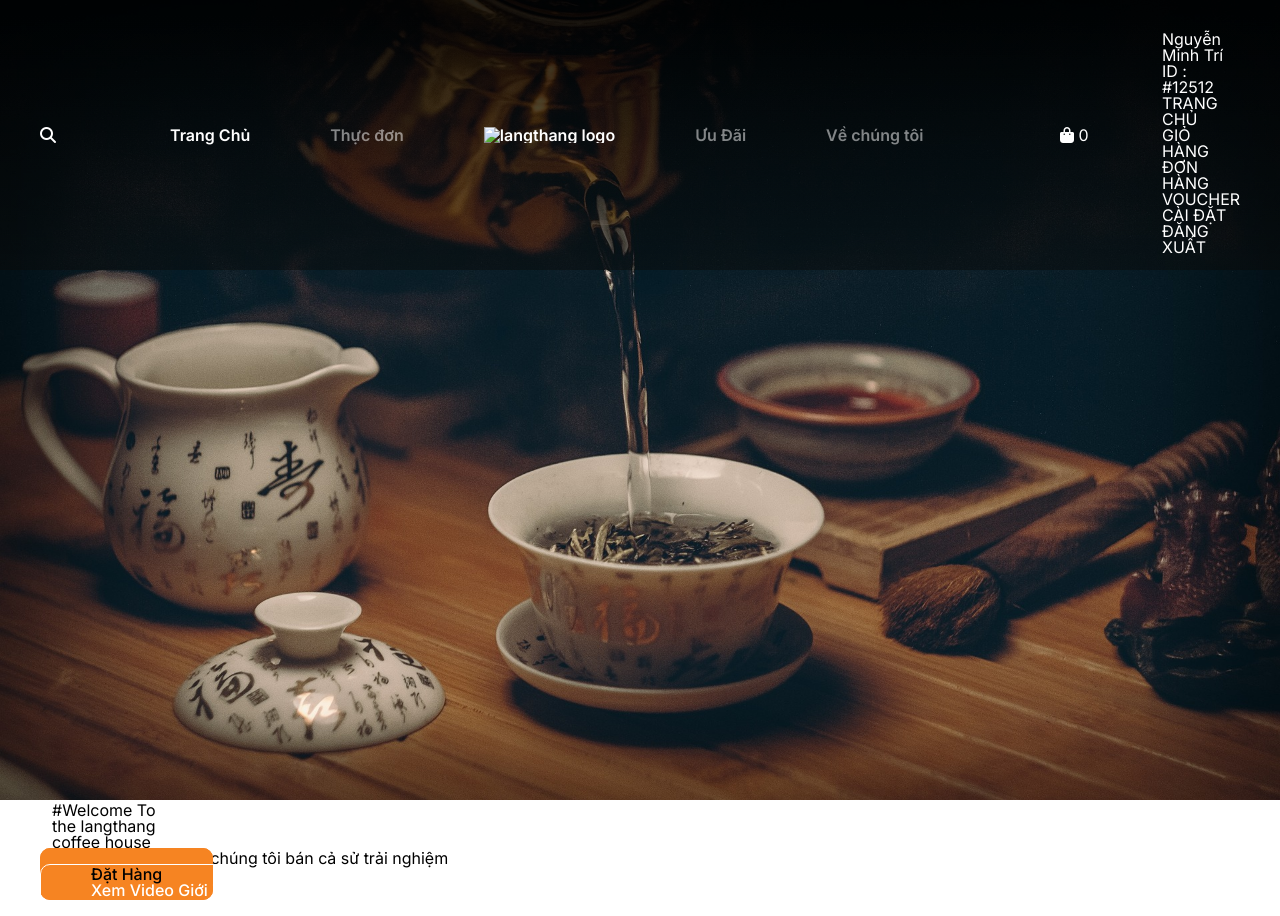
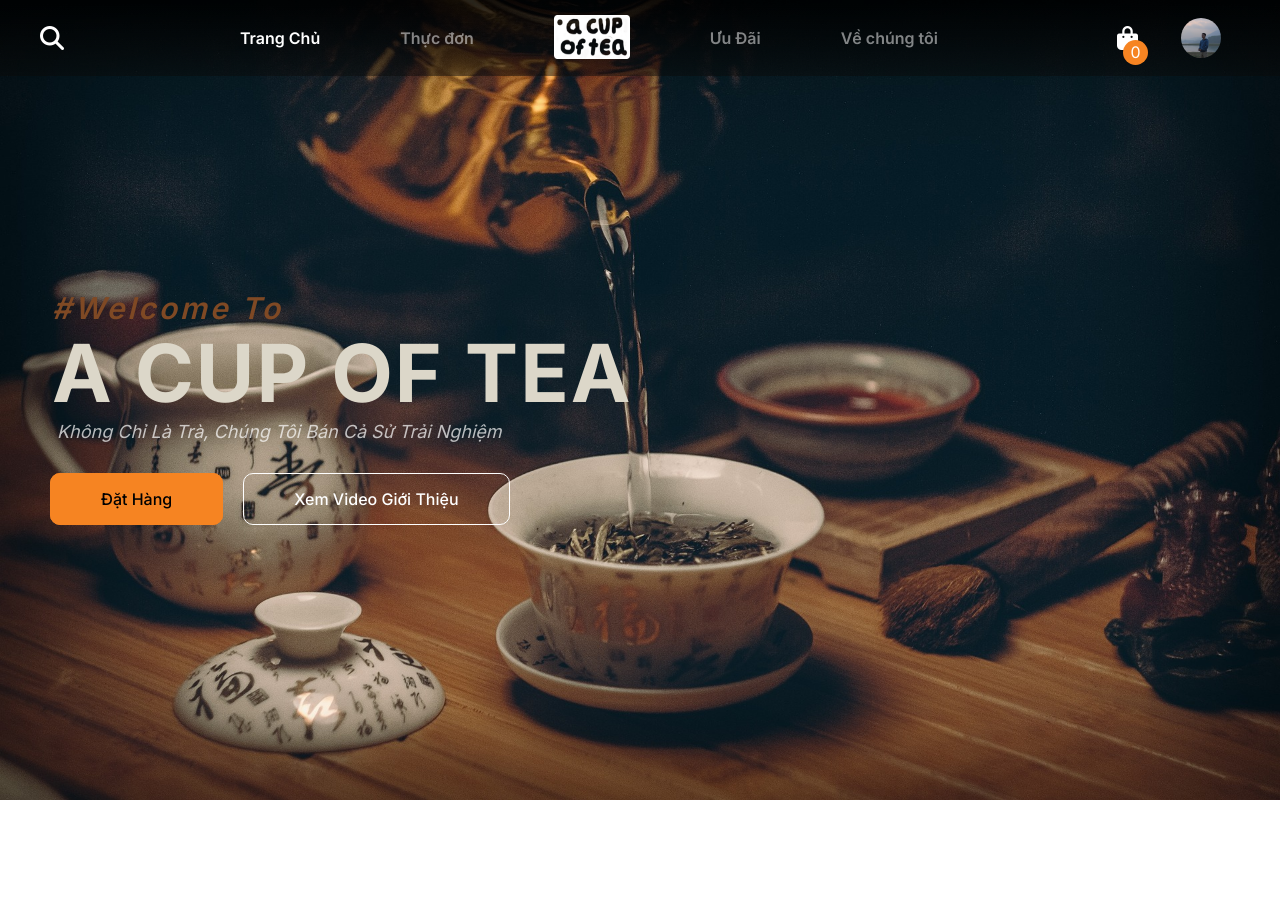
Before and after one commit to Holden1708/ACupOfTea, a plain HTML site: page index.html in a window 1280 px wide. After the commit the page ends 802 px from the top, so only its background shows below. Drawn offline with Linux system fonts and the light colour scheme.

Commit message:
c4 - header content

```diff
--- a/css/style.css
+++ b/css/style.css
@@ -148,3 +148,241 @@
 .item__navbar-content.item__navbar-logo a {
   opacity: 1 !important;
 }
+
+/* header */
+
+.header__container {
+  width: 100%;
+  position: relative;
+  height: 100vh;
+}
+
+.header__banner {
+  width: 100%;
+  height: 100vh;
+  position: relative;
+}
+
+.header__navbar {
+  position: fixed;
+  top: 0;
+  left: 0;
+  background: linear-gradient(
+    180deg,
+    rgba(0, 0, 0, 0.83) 4.69%,
+    rgba(10, 10, 9, 0.4814) 100%
+  );
+  width: 100%;
+  padding: 15px 0px;
+  color: var(--white-color);
+  z-index: 9999;
+}
+
+.list__header-navbar .row {
+  align-items: center;
+}
+
+.item__navbar-content a {
+  margin: 0px 40px;
+  color: var(--white-color);
+  font-size: 16px;
+  font-weight: 600;
+  opacity: 0.5;
+  transition: 0.3s ease;
+}
+
+.item__navbar-content.active a {
+  opacity: 1;
+}
+
+.item__navbar-content a:hover {
+  opacity: 1;
+}
+
+.item__navbar-content.item__navbar-logo a {
+  opacity: 1 !important;
+}
+
+.logo__page {
+  width: 76px;
+  height: 44px;
+}
+
+.icon__shop-header {
+  position: relative;
+}
+
+.quatity__cart {
+  position: absolute;
+  bottom: -15px;
+  right: -10px;
+  height: 25px;
+  width: 25px;
+  text-align: center;
+  line-height: 25px;
+  border-radius: 50%;
+  background-color: var(--orange-color);
+  cursor: pointer;
+}
+
+.item__navbar-center .row {
+  justify-content: center;
+}
+
+.item__navbar-right {
+  text-align: right;
+}
+
+.fa-magnifying-glass,
+.fa-bag-shopping {
+  font-size: 24px;
+  cursor: pointer;
+}
+
+.user__login {
+  position: relative;
+  display: flex;
+  justify-content: center;
+  align-items: center;
+}
+
+.user__login:hover .user__option-login {
+  display: block;
+}
+
+.user__login-img {
+  width: 40px;
+  height: 40px;
+  border-radius: 50%;
+  overflow: hidden;
+  cursor: pointer;
+}
+
+.user__login-img img {
+  width: 100%;
+  height: 100%;
+  object-fit: cover;
+}
+
+.user__option-login {
+  position: absolute;
+  top: 70px;
+  right: 0;
+  bottom: 0;
+  width: 300px;
+  height: fit-content;
+  background-color: var(--background-img-item);
+  text-align: center;
+  z-index: 9999;
+  border-radius: 10px;
+  display: none;
+}
+
+.user__option-login::before {
+  content: "";
+  position: absolute;
+  height: 30px;
+  background-color: transparent;
+  top: -30px;
+  left: 0;
+  right: 0;
+}
+
+.user__option-login::after {
+  content: "";
+  position: absolute;
+  top: -10px;
+  right: 25px;
+  width: 50px;
+  height: 50px;
+  transform: rotate(45deg);
+  background-color: var(--background-img-item);
+  z-index: -1;
+}
+
+.user__content {
+  padding: 20px 0px 10px;
+  border-bottom: 2px solid var(--orange-color);
+  z-index: 9999;
+}
+
+.user__content-name {
+  text-transform: capitalize;
+  color: var(--orange-color);
+  font-size: 22px;
+  font-weight: 600;
+}
+
+.user__content-id {
+  padding: 5px 0px 10px;
+  color: var(--grey-white--color);
+}
+
+.user__list-option {
+  padding: 10px 0px;
+}
+
+.user__item-option {
+  font-size: 18px;
+  padding: 15px 0px;
+  font-weight: 600;
+  color: #ffffff59;
+  cursor: pointer;
+  transition: 0.2s linear;
+}
+
+.user__item-option:hover {
+  background-color: var(--background-item);
+  color: var(--white-color);
+}
+
+.user__item-option.active {
+  color: var(--white-color);
+}
+
+/* header content  */
+.header__content {
+  position: absolute;
+  top: 0;
+  bottom: 0;
+  right: 0;
+  left: 0;
+  display: flex;
+  align-items: center;
+}
+
+.header__content-subtitle {
+  font-size: 30px;
+  letter-spacing: 3px;
+  font-style: italic;
+  color: #7f4924;
+  font-weight: 600;
+}
+
+.header__content-title {
+  font-size: 80px;
+  letter-spacing: 2px;
+  color: var(--grey-white--color);
+  text-transform: uppercase;
+  font-weight: 700;
+  padding: 10px 0px;
+}
+
+.header__content-decs {
+  font-size: 18px;
+  color: var(--white-color);
+  opacity: 0.7;
+  padding-left: 5px;
+  text-transform: capitalize;
+  font-style: italic;
+  margin-bottom: 20px;
+}
+
+.header__content-btn {
+  margin: 50px 0px 0px 10px;
+  display: flex;
+}
+
+.header__content-btn .button {
+  margin-right: 20px;
+}
--- a/index.html
+++ b/index.html
@@ -44,8 +44,8 @@
                         <div class="item__navbar-content item__navbar-logo">
                           <a href="#header">
                             <img
-                              src="./img/Exclude.png"
-                              alt="langthang logo"
+                              src="./images/Exclude.png"
+                              alt="acupoftea logo"
                               class="logo__page"
                             />
                           </a>
@@ -66,13 +66,15 @@
                     </div>
                     <div class="user__login col l-1">
                       <div class="user__login-img">
-                        <img src="./img/author/Rectangle55.jpg" alt="" />
+                        <img src="./images/authors/holden.jpg" alt="" />
                       </div>
 
                       <div class="user__option-login">
                         <div class="user__content">
-                          <div class="user__content-name">Nguyễn Minh Trí</div>
-                          <div class="user__content-id">ID : #12512</div>
+                          <div class="user__content-name">
+                            Nguyễn Thanh Toàn
+                          </div>
+                          <div class="user__content-id">ID : #170899</div>
                         </div>
                         <div class="user__list-option">
                           <div class="user__item-option active">TRANG CHỦ</div>
@@ -103,19 +105,22 @@
                   <h3>#Welcome To</h3>
                 </div>
                 <div class="header__content-title">
-                                <h1>the langthang </br> coffee house</h1>
+                  <h1>a cup of tea</h1>
                 </div>
-                            <div class="header__content-decs">Không chỉ là cà phê, chúng tôi bán cả sử trải nghiệm</div>
+                <div class="header__content-decs">
+                  Không chỉ là trà, chúng tôi bán cả sử trải nghiệm
+                </div>
               </div>
               <div class="header__content-btn">
-                            <div class="button"><span class="content__button">Đặt hàng</span></div>
+                <div class="button">
+                  <span class="content__button">Đặt hàng</span>
+                </div>
                 <div class="button button--transparent">
                   <span class="content__button">Xem video giới thiệu</span>
                 </div>
               </div>
             </div>
           </div>
-
         </div>
       </header>
     </div>
```
Also changed, not shown: images/Exclude.png (added), images/authors/holden.jpg (added), images/logo.png (added). Lines whose indentation alone changed are shown as unchanged.
